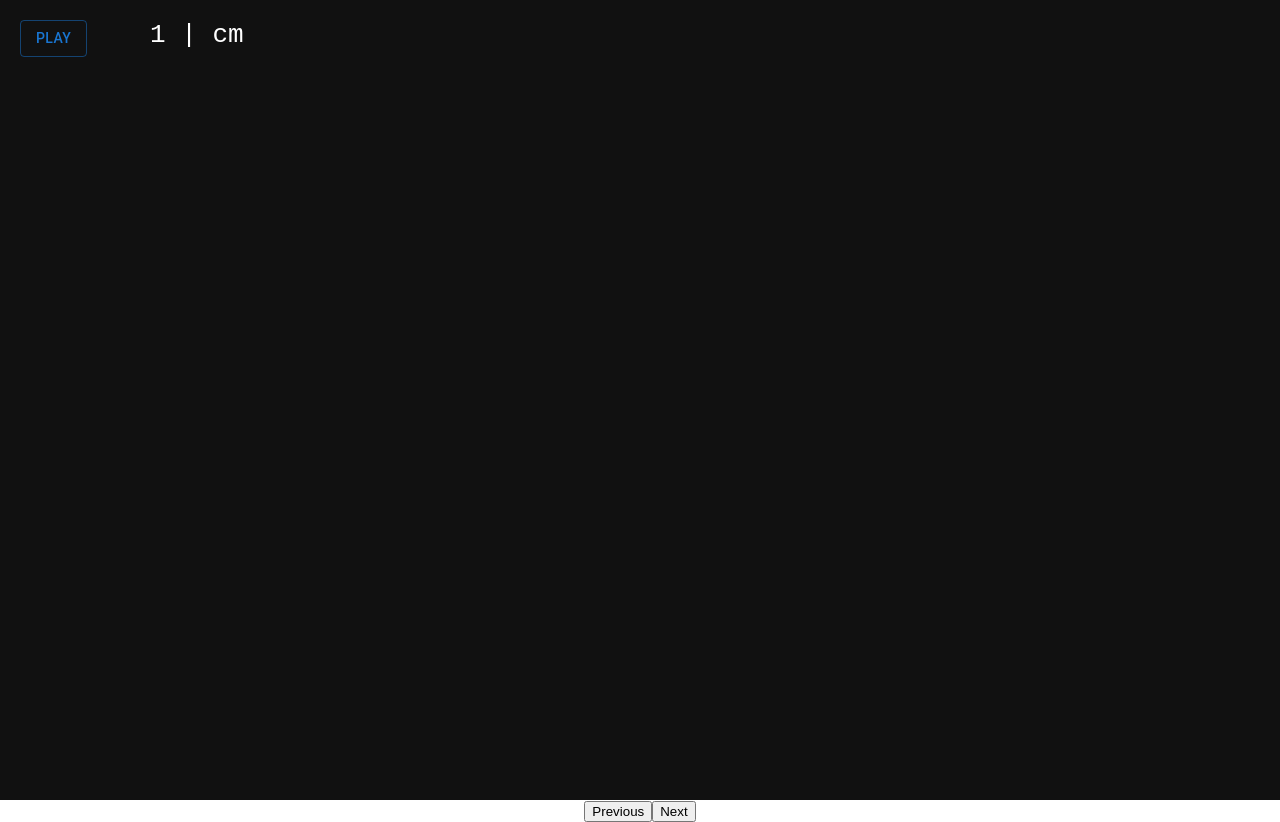
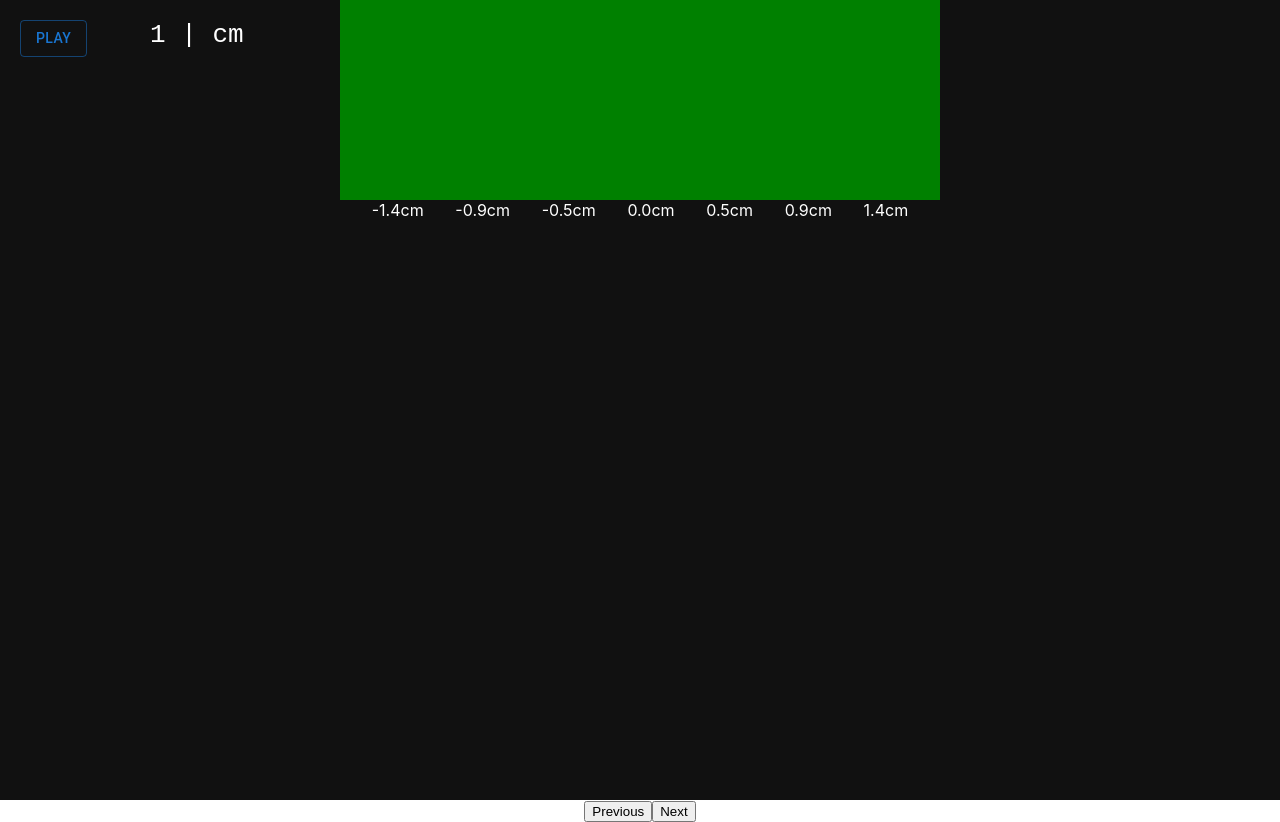
Before and after one commit to dotkalm/brush-tool, a React (Create React App) app: page / in a window 1280 px wide. Built offline with nearby package versions, Linux system fonts and the light colour scheme.

Commit message:
measurements and animation

```diff
--- a/package.json
+++ b/package.json
@@ -14,7 +14,6 @@
     "@types/node": "^16.18.126",
     "@types/react": "^19.1.8",
     "@types/react-dom": "^19.1.6",
-    "eslint-config-react-app": "^7.0.1",
     "react": "^19.1.0",
     "react-dom": "^19.1.0",
     "react-scripts": "5.0.1",
@@ -25,8 +24,7 @@
     "start": "react-scripts start",
     "build": "react-scripts build",
     "test": "react-scripts test",
-    "eject": "react-scripts eject",
-    "lint": "eslint . --resolve-plugins-relative-to ."
+    "eject": "react-scripts eject"
   },
   "eslintConfig": {
     "extends": [
--- a/src/components/AudioVisualizer.tsx
+++ b/src/components/AudioVisualizer.tsx
@@ -19,6 +19,7 @@ const AudioVisualizer: FC<{ index: number }> = ({ index }) => {
     const [isPaused, setIsPaused] = useState(false);
     const [pausedTime, setPausedTime] = useState(0);
     const [ampWindow, setAmpWindow] = useState<number[]>([]);
+    const [measurements, setMeasurements] = useState<string[]>([])
 
     // Resize canvas to fit window
     useEffect(() => {
@@ -53,6 +54,15 @@ const AudioVisualizer: FC<{ index: number }> = ({ index }) => {
         }
     };
 
+    const makeDistance = (index: number) => {
+        const totalLengthCm = 122;
+        const steps = 264;
+        const stepSize = totalLengthCm / steps; // ≈ 0.4621 cm
+
+        const distanceTraveled = index * stepSize;
+        return distanceTraveled.toFixed(1)
+    }
+
     const draw = () => {
         const canvas = canvasRef.current;
         if (!canvas) return;
@@ -69,33 +79,9 @@ const AudioVisualizer: FC<{ index: number }> = ({ index }) => {
         const angle = Math.pow(ampNorm, curve) * maxAngle;
 
         setCounterText(`${idx}: ${amps[idx].toFixed(5)} (${(angle * (180 / Math.PI)).toFixed(1)}º)`);
-
-        const makeDistance = () => {
-            const totalLengthCm = 122;
-            const steps = 264;
-            const stepSize = totalLengthCm / steps; // ≈ 0.4621 cm
-
-            const distanceTraveled = idx * stepSize;
-            return distanceTraveled.toFixed(1)
-        }
-
-        const getAmpWindow = (): number[] => {
-            const audio = audioRef.current;
-            if (!audio) return Array(7).fill(0);
-            const elapsed = audio.currentTime;
-            const idx = Math.min(Math.floor(elapsed), amps.length - 1);
-            return [
-                amps[idx - 3] ?? 0,
-                amps[idx - 2] ?? 0,
-                amps[idx - 1] ?? 0,
-                amps[idx] ?? 0,
-                amps[idx + 1] ?? 0,
-                amps[idx + 2] ?? 0,
-                amps[idx + 3] ?? 0,
-            ];
-        };
-        setCurrentDistance(makeDistance());
+        setCurrentDistance(makeDistance(idx));
         setAmpWindow(getAmpWindow());
+        setMeasurements(makeMeasurements());
 
         ctx.clearRect(0, 0, canvas.width, canvas.height);
         ctx.save();
@@ -127,6 +113,38 @@ const AudioVisualizer: FC<{ index: number }> = ({ index }) => {
         requestRef.current = requestAnimationFrame(draw);
     };
 
+    function makeMeasurements(): string[] {
+        const audio = audioRef.current;
+        if (!audio) return Array(7).fill(0);
+        const elapsed = audio.currentTime;
+        const currentIndex = Math.min(Math.floor(elapsed), amps.length - 1);
+        return [
+            makeDistance(currentIndex - 3),
+            makeDistance(currentIndex - 2),
+            makeDistance(currentIndex - 1),
+            makeDistance(currentIndex),
+            makeDistance(currentIndex + 1),
+            makeDistance(currentIndex + 2),
+            makeDistance(currentIndex + 3),
+        ];
+    };
+
+    function getAmpWindow(): number[] {
+        const audio = audioRef.current;
+        if (!audio) return Array(7).fill(0);
+        const elapsed = audio.currentTime;
+        const currentIndex = Math.min(Math.floor(elapsed), amps.length - 1);
+        return [
+            amps[currentIndex - 3] ?? 0,
+            amps[currentIndex - 2] ?? 0,
+            amps[currentIndex - 1] ?? 0,
+            amps[currentIndex] ?? 0,
+            amps[currentIndex + 1] ?? 0,
+            amps[currentIndex + 2] ?? 0,
+            amps[currentIndex + 3] ?? 0,
+        ];
+    };
+
     return (
         <Box
             sx={{
@@ -134,14 +152,19 @@ const AudioVisualizer: FC<{ index: number }> = ({ index }) => {
                 height: '100vh',
                 margin: 0,
                 overflow: 'hidden',
+                '.axis': {
+                    background: "#111",
+                    display: "block",
+                    margin: "0 auto",
+                },
             }}
         >
             {
                 <Button
                     onClick={handlePlay}
-                    style={{
+                    sx={{
                         left: 20,
-                        position: 'absolute',
+                        position: "absolute",
                         top: 20,
                         zIndex: 10
                     }}
@@ -153,9 +176,9 @@ const AudioVisualizer: FC<{ index: number }> = ({ index }) => {
             {isPlaying && (
                 <Button
                     onClick={handlePauseContinue}
-                    style={{
+                    sx={{
                         left: 20,
-                        position: 'absolute',
+                        position: "absolute",
                         top: 70,
                         zIndex: 10
                     }}
@@ -164,36 +187,54 @@ const AudioVisualizer: FC<{ index: number }> = ({ index }) => {
                     {isPaused ? 'Continue' : 'Pause'}
                 </Button>
             )}
-            <SVGArtboard
-                coords={ampWindow}
-            />
-            <canvas
-                ref={canvasRef}
-                style={{
-                    background: '#111',
-                    display: 'block',
-                    margin: '0 auto',
+            <Box
+                sx={{
+                    alignItems:"center",
+                    display:"flex",
+                    flexDirection:"column",
+                    width:"100%",
+                    svg:{
+                        background:"green"
+                    }
                 }}
-            />
+            >
+                <SVGArtboard coords={ampWindow}/>
+                <Box
+                    sx={{
+                        display:"flex",
+                        flexDirection:"row",
+                        justifyContent:"space-evenly",
+                        justifyItems:"stretch",
+                        width:"600px",
+                    }}
+                >
+                    {makeMeasurements().map(e => (
+                        <Box color="white">
+                            {e}cm
+                        </Box>
+                    ))}
+                </Box>
+            </Box>
+            <canvas className="axis" ref={canvasRef}/>
             <Box
-            style={{
-                color: 'white',
-                fontFamily: 'monospace',
-                fontSize: '2em',
-                left: 150,
-                position: 'absolute',
-                top: 20,
-                zIndex: 10,
-            }}
+                sx={{
+                    color: "white",
+                    fontFamily: "monospace",
+                    fontSize: "2em",
+                    left: 150,
+                    position: "absolute",
+                    top: 20,
+                    zIndex: 10,
+                }}
             >
                 {index + 1} | {currentDistance}cm
             </Box>
             <Box
-                style={{
-                    color: '#fff',
-                    fontFamily: 'monospace',
-                    fontSize: '2em',
-                    position: 'absolute',
+                sx={{
+                    color: "#fff",
+                    fontFamily: "monospace",
+                    fontSize: "2em",
+                    position: "absolute",
                     right: 20,
                     top: 20,
                     zIndex: 10,
--- a/src/components/SVGArtboard.tsx
+++ b/src/components/SVGArtboard.tsx
@@ -3,26 +3,25 @@ import React from "react";
 const SVGArtboard: React.FC<{ coords: number[] }> = ({ coords }) => (
     <svg
         height={200}
-        viewBox="0 0 400 300"
-        width={400}
+        viewBox="0 0 600 200"
+        width={600}
         xmlns="http://www.w3.org/2000/svg"
     >
         <path
             d={
-                coords.map(e => e * 100).map((yCoord, idx) => {
-                    const xCoord = idx * 50;
+                coords.map(e => 200 - (e * 65)).map((yCoord, idx) => {
+                    const xCoord = idx * 100;
+                    console.log({xCoord});
                     if (idx === 0) {
-                        return `M ${xCoord},${yCoord}`
+                        return `M 0,0 L ${xCoord},${yCoord}`
                     }
                     if (idx === coords.length - 1) {
-                        return `L ${xCoord},${yCoord} L 0, ${yCoord} Z`
+                        return `L ${xCoord},${yCoord} L ${xCoord},0 Z`
                     }
                     return `L ${xCoord},${yCoord}`
-                }).join('')
+                }).join(' ')
             }
-            fill="#4a90e2"
-            stroke-width="2"
-            stroke="#2c5aa0"
+            fill="orange"
         />
     </svg>
 );
```
